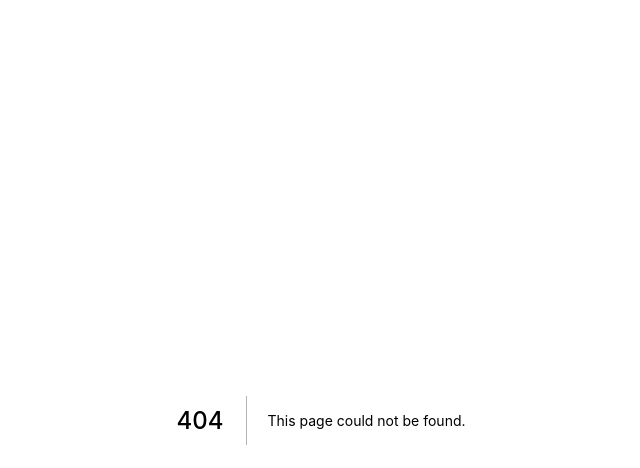
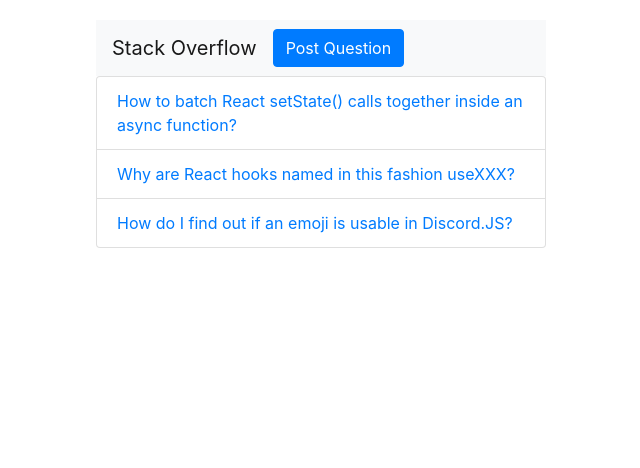
Before and after one commit to sandysone/stack-overflow, a Next.js app: page /questions in a window 1280 px wide. Before the commit this address had no page. Shown: the top 468 px of the page, without its empty margins (319-959 px from the left). Built offline with nearby package versions, Linux system fonts and the light colour scheme.

Commit message:
Add questions page

```diff
--- /dev/null
+++ b/pages/questions.js
@@ -0,0 +1,43 @@
+import ListGroup from 'react-bootstrap/ListGroup'
+import Navbar from 'react-bootstrap/Navbar'
+import Button from 'react-bootstrap/Button'
+import Link from 'next/link'
+import Head from 'next/head'
+
+const fakeQuestions = [
+  { id: 1, title: 'How to batch React setState() calls together inside an async function?' },
+  { id: 2, title: 'Why are React hooks named in this fashion useXXX?' },
+  { id: 3, title: 'How do I find out if an emoji is usable in Discord.JS?' },
+]
+
+const mapQuestions2 = (question) => {
+  const { id, title } = question
+
+  return (
+    <ListGroup.Item key={id}>
+      <Link href={`/questions/${id}`}>
+        <a>{title}</a>
+      </Link>
+    </ListGroup.Item>
+  )
+}
+
+export default () => (
+  <>
+    <Head>
+      {/* <link rel="manifest" href="../manifest.json" /> */}
+      <link rel="shortcut icon" href="../favicon.png" />
+    </Head>
+
+    <Navbar bg="light" expand="lg">
+      <Navbar.Brand href="#home">Stack Overflow</Navbar.Brand>
+      <Button variant="primary">
+        {'Post Question'}
+      </Button>
+    </Navbar>
+
+    <ListGroup>
+      {fakeQuestions.map(mapQuestions2)}
+    </ListGroup>
+  </>
+)
```
